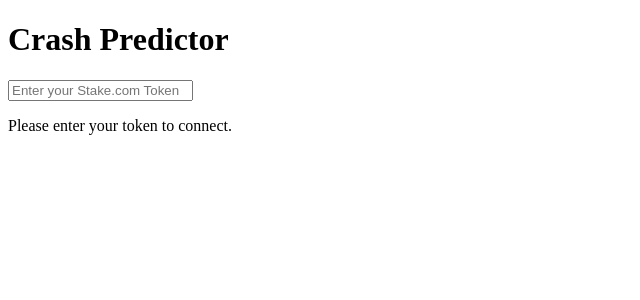
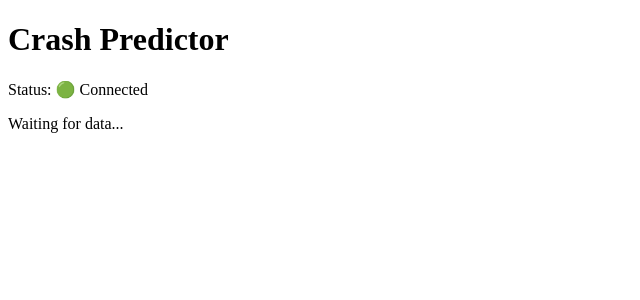
Before and after one commit to Gaming111-ai/stake-cross, a React app: page / in a window 1280 px wide. Shown: the top 300 px of the page, without its empty margins (0-640 px from the left). Built offline with nearby package versions, Linux system fonts and the light colour scheme; no server answers.

Commit message:
Update App.js

```diff
--- a/src/App.js
+++ b/src/App.js
@@ -1,70 +1,26 @@
-import React, { useEffect, useState } from "react";
-import { createClient } from "graphql-ws";
+import React from 'react';
+import { useStakeCrash } from './useStakeCrash';
 
-const App = () => {
-  const [connected, setConnected] = useState(false);
-  const [crashData, setCrashData] = useState(null);
-  const [token, setToken] = useState("");
-
-  useEffect(() => {
-    if (!token) return;
-
-    const client = createClient({
-      url: "wss://stake.pet/_api/websockets",
-      connectionParams: {
-        Authorization: `Bearer ${token}`
-      },
-      lazy: false,
-      retryAttempts: 5,
-    });
-
-    const unsubscribe = client.subscribe(
-      {
-        query: `subscription {
-          crash {
-            id
-            multiplier
-            createdAt
-          }
-        }`,
-      },
-      {
-        next: ({ data }) => {
-          console.log("Received crash data:", data);
-          setCrashData(data.crash);
-        },
-        error: (err) => console.error("Subscription error", err),
-        complete: () => console.log("Subscription complete"),
-      }
-    );
-
-    setConnected(true);
-    return () => unsubscribe();
-  }, [token]);
+function App() {
+  const { crashData, isConnected } = useStakeCrash();
 
   return (
     <div>
       <h1>Crash Predictor</h1>
-      {!connected && (
-        <input
-          type="text"
-          placeholder="Enter your Stake.com Token"
-          onChange={(e) => setToken(e.target.value)}
-        />
-      )}
+      <p>Status: {isConnected ? '🟢 Connected' : '🔴 Disconnected'}</p>
+
       {crashData ? (
         <div>
-          <p><strong>Crash ID:</strong> {crashData.id}</p>
-          <p><strong>Multiplier:</strong> {crashData.multiplier}</p>
-          <p><strong>Time:</strong> {new Date(crashData.createdAt).toLocaleString()}</p>
+          <h2>Live Crash Data:</h2>
+          <p>Crash Point: {crashData.crash_point}x</p>
+          <p>Game ID: {crashData.game_id}</p>
+          <p>Updated At: {new Date(crashData.updated_at).toLocaleString()}</p>
         </div>
-      ) : connected ? (
-        <p>Waiting for crash data...</p>
       ) : (
-        <p>Please enter your token to connect.</p>
+        <p>Waiting for data...</p>
       )}
     </div>
   );
-};
+}
 
 export default App;
```
